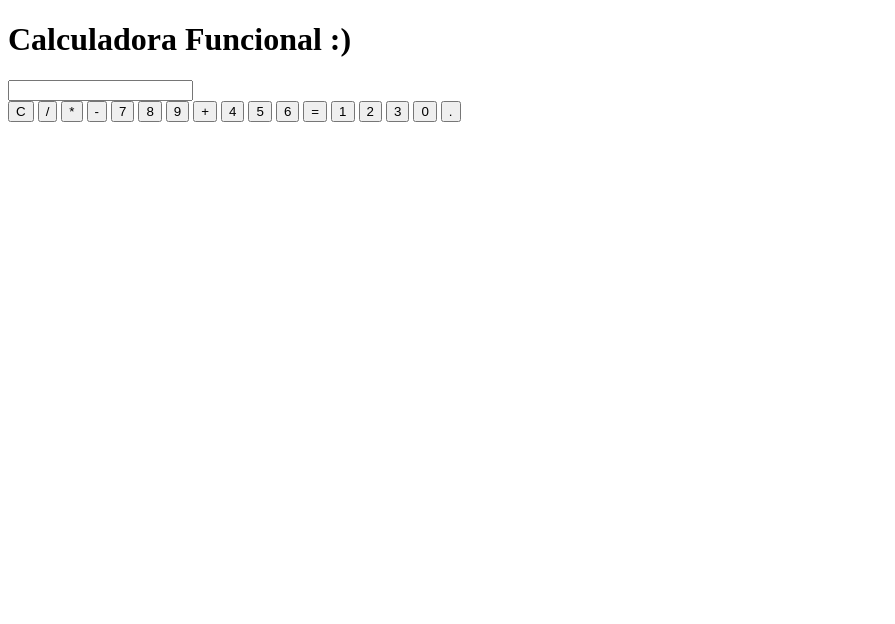
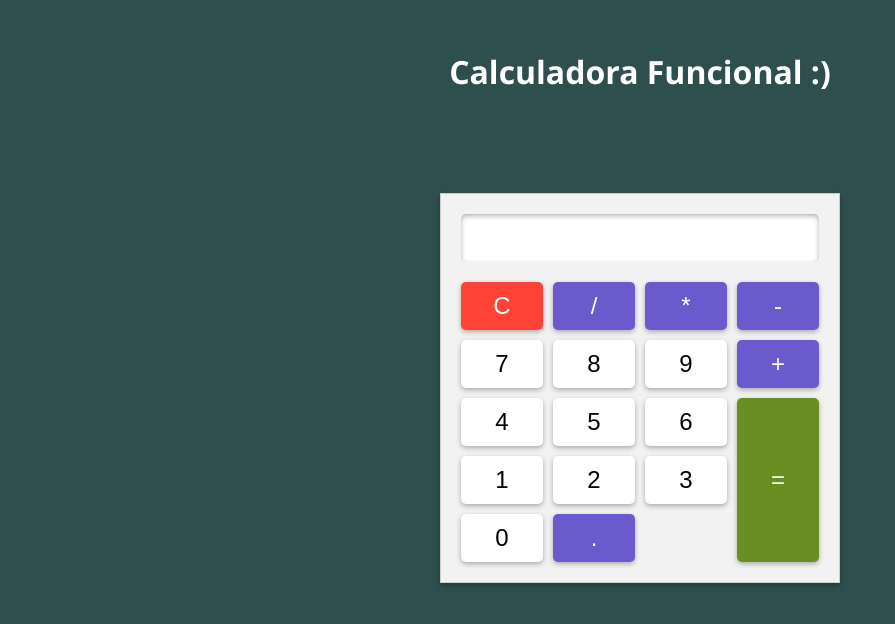
Before and after one commit to MarAntPerez/calculadora, a plain HTML site: page index.html in a window 1280 px wide. Shown: the whole page, without its empty margins (0-895 px from the left). Drawn offline with Linux system fonts and the light colour scheme.

Commit message:
Estilos CSS

```diff
--- /dev/null
+++ b/css/estilos.css
@@ -0,0 +1,73 @@
+* {
+  box-sizing: border-box;
+  margin: 0;
+}
+
+body {
+  background-color: darkslategray;
+  font-family: "Segoe UI", Tahoma, Geneva, Verdana, sans-serif;
+}
+
+h1 {
+  text-align: center;
+  color: white;
+  margin-top: 50px;
+}
+
+.calculadora {
+  background-color: #f2f2f2;
+  padding: 20px;
+  max-width: 400px;
+  margin: 100px auto;
+  border: 1px solid #ccc;
+  box-shadow: 0 2px 5px rgba(0, 0, 0, 0.3);
+}
+
+#resultado {
+  width: 100%;
+  padding: 10px;
+  font-size: 24px;
+  border: none;
+  box-shadow: 0 2px 5px rgba(0, 0, 0, 0.3) inset;
+  border-radius: 5px;
+}
+
+.botones {
+  display: grid;
+  grid-template-columns: repeat(4, 1fr);
+  grid-gap: 10px;
+  margin-top: 20px;
+}
+
+button {
+  padding: 10px;
+  font-size: 24px;
+  border: none;
+  box-shadow: 0 2px 5px rgba(0, 0, 0, 0.3);
+  border-radius: 5px;
+  cursor: pointer;
+}
+
+button:hover {
+  background-color: #ddd;
+}
+
+.borrar {
+  background-color: #ff4136;
+  color: white;
+}
+
+.numero {
+  background-color: #fff;
+}
+
+.operador {
+  background-color: slateblue;
+  color: white;
+}
+
+.igual {
+  background-color: olivedrab;
+  grid-row: span 3;
+  color: white;
+}
--- a/index.html
+++ b/index.html
@@ -3,6 +3,7 @@
   <head>
     <meta charset="UTF-8" />
     <meta name="viewport" content="width=device-width, initial-scale=1.0" />
+    <link rel="stylesheet" href="css/estilos.css" />
     <title>Calculadora</title>
   </head>
   <body>
```
